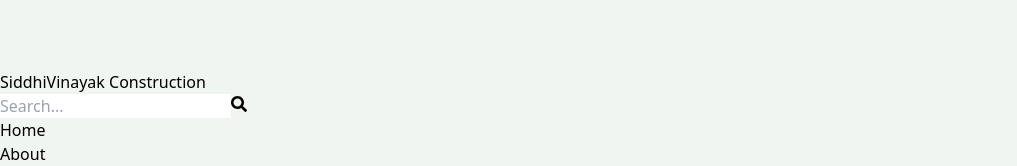
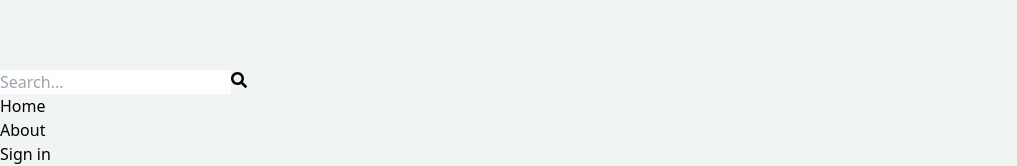
Before and after one commit to SB2157/Real-Estate, a React (Vite) app in the folder client/: page / in a window 1280 px wide. Shown: the part 430-596 px from the top of the page, without its empty margins (0-1017 px from the left). Built offline with nearby package versions, Linux system fonts and the light colour scheme; no server answers.

Commit message:
Update Header.jsx

```diff
--- a/client/src/components/Header.jsx
+++ b/client/src/components/Header.jsx
@@ -34,15 +34,6 @@ export default function Header() {
             alt="logo"
             className="h-48 w-auto object-contain drop-shadow-md" // Increased height
           />
-          <h1 className="font-bold text-xl sm:text-3xl flex flex-wrap">
-            <span className="bg-gradient-to-r from-orange-500 to-yellow-600 text-transparent bg-clip-text">
-              SiddhiVinayak
-            </span>
-            &nbsp;
-            <span className="bg-gradient-to-r from-orange-500 to-yellow-600 text-transparent bg-clip-text">
-              Construction
-            </span>
-          </h1>
         </Link>
 
         <form
```
